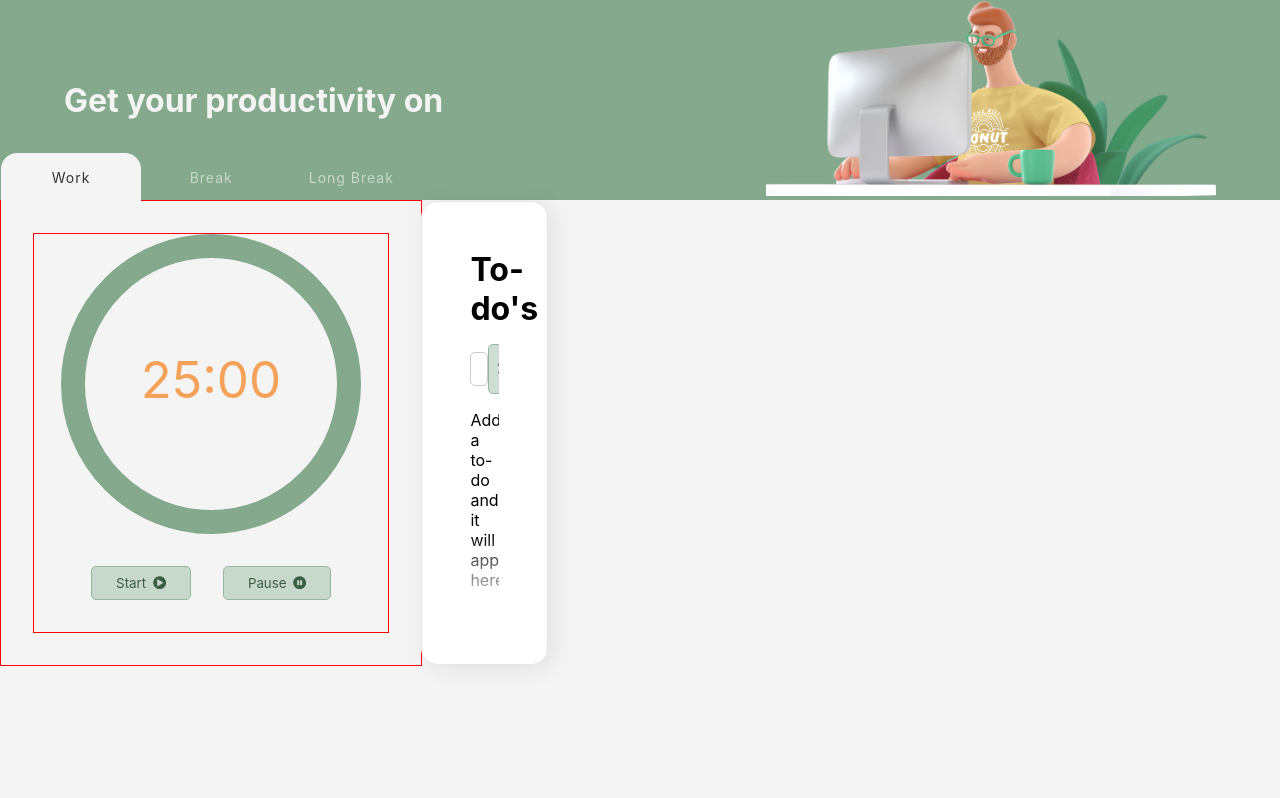
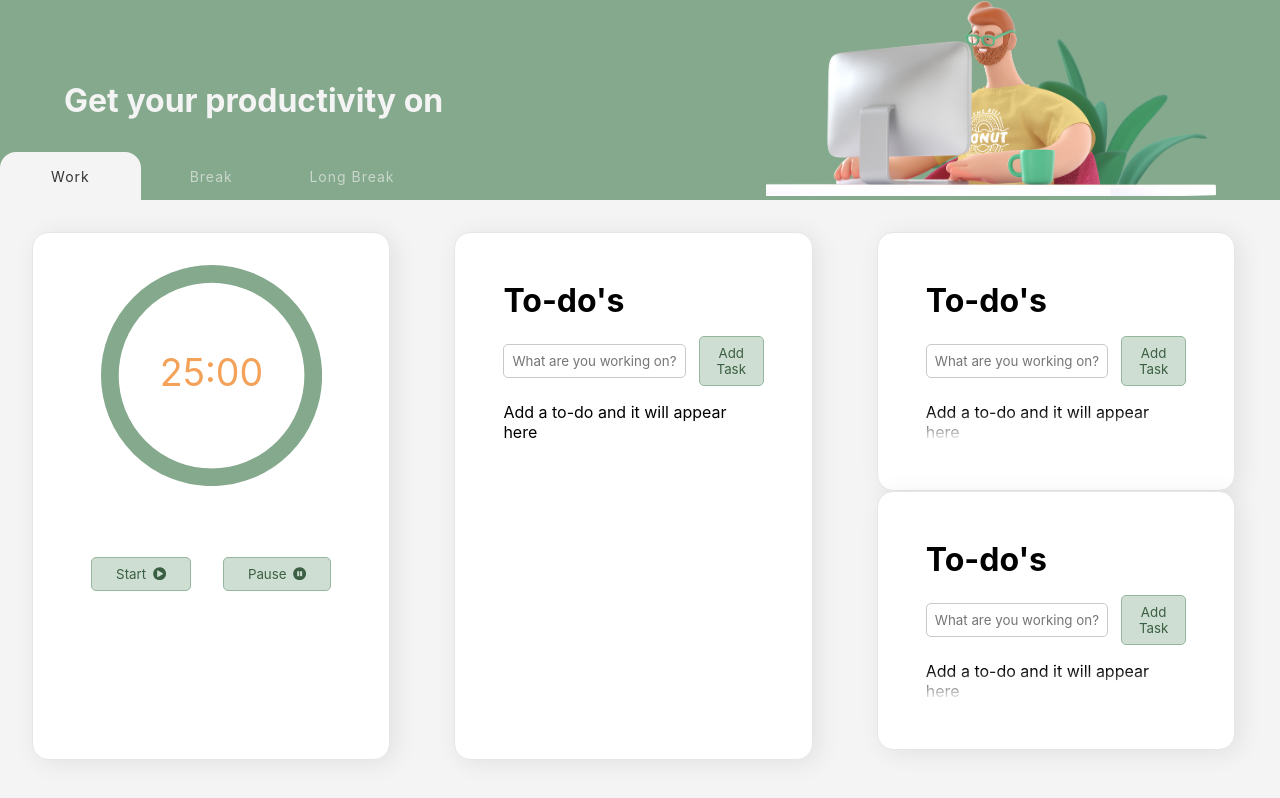
Before and after one commit to dardan8/pomodoro, a Next.js app: page / in a window 1280 px wide. Built offline with nearby package versions, Linux system fonts and the light colour scheme.

Commit message:
Main page rework

```diff
--- a/app/components/Countdown/Countdown.jsx
+++ b/app/components/Countdown/Countdown.jsx
@@ -50,7 +50,7 @@ const Countdown = ({ workingtime, key }) => {
   return (
     // <div className={styles.container}>
     <div className={styles.timer_container} key={key}>
-      <div>
+      <div className={styles.clockarea}>
         <CircularProgressbar
           value={percentage}
           text={minutes + ":" + secondsLeft}
--- a/app/components/Countdown/countdown.module.scss
+++ b/app/components/Countdown/countdown.module.scss
@@ -1,31 +1,23 @@
-// .container {
-//   width: 100%;
-//   height: 70vh;
-//   padding: 5rem 4rem;
-
-//   display: flex;
-//   align-items: stretch;
-//   justify-content: flex-start;
-
-//   gap: 4rem;
-//   background-color: transparent;
-// }
-
 .timer_container {
   width: 100%;
+  height: 100%;
 
   display: flex;
   flex-direction: column;
   align-items: center;
-  gap: 2rem;
+  gap: 2.4rem;
   border: 1px solid red;
-  // background-color: #fff;
-  // padding: 4rem;
-  // border-radius: 1rem;
-  // border: 1px solid #e6e6e6;
-  // -webkit-box-shadow: 5px 3px 25px 0px rgba(0, 0, 0, 0.13);
-  // -moz-box-shadow: 5px 3px 25px 0px rgba(0, 0, 0, 0.13);
-  // box-shadow: 5px 3px 25px 0px rgba(0, 0, 0, 0.08);
+  background-color: #fff;
+  border-radius: 1rem;
+  border: 1px solid #e6e6e6;
+  -webkit-box-shadow: 5px 3px 25px 0px rgba(0, 0, 0, 0.13);
+  -moz-box-shadow: 5px 3px 25px 0px rgba(0, 0, 0, 0.13);
+  box-shadow: 5px 3px 25px 0px rgba(0, 0, 0, 0.08);
+}
+
+.clockarea {
+  width: 80%;
+  padding: 2rem;
 }
 
 .button_container {
--- a/app/components/Tabs.module.scss
+++ b/app/components/Tabs.module.scss
@@ -2,7 +2,7 @@
   display: flex;
   flex-direction: column;
   width: 100%;
-  padding: 0;
+  height: 100%;
   background-color: transparent;
 }
 
@@ -49,6 +49,7 @@
 .tabscontent {
   align-items: center;
   justify-content: center;
+  background-color: transparent;
   padding: 2rem;
-  background-color: transparent;
+  height: 100%;
 }
--- a/app/components/TodoList/TodoList.module.scss
+++ b/app/components/TodoList/TodoList.module.scss
@@ -14,7 +14,7 @@
   flex-direction: column;
   box-sizing: border-box;
 
-  width: 30%;
+  width: 100%;
   height: 100%;
   background-color: #fff;
 
--- a/app/page.js
+++ b/app/page.js
@@ -11,6 +11,7 @@ export default function Home() {
     <div className={styles.mainarea}>
       <Hero />
       <div className={styles.widgets}>
+        <div className={styles.pomodoro}>
           <Tabs
             tabs={[
               {
@@ -27,7 +28,18 @@ export default function Home() {
               },
             ]}
           />
+        </div>
+        <div className={styles.todoarea}>
           <TodoList />
+        </div>
+        <div className={styles.twowidgets}>
+          <div>
+            <TodoList />
+          </div>
+          <div>
+            <TodoList />
+          </div>
+        </div>
       </div>
     </div>
   );
--- a/app/page.module.css
+++ b/app/page.module.css
@@ -15,8 +15,29 @@
 }
 
 .widgets {
+  width: 100%;
+  height: 100%;
   display: flex;
+  align-items: flex-start;
+}
+
+.pomodoro {
   width: 33%;
-  padding: 0;
-  border: 1px solid red;
+  /* border: 1px solid red; */
+  height: 37rem;
 }
+
+.todoarea {
+  width: 33%;
+  height: 40rem;
+  padding: 2rem;
+  /* border: 1px solid red; */
+  height: 37rem;
+}
+
+.twowidgets {
+  width: 33%;
+  padding: 2rem;
+  /* border: 1px solid red; */
+  height: 37rem;
+}
```
Lines whose indentation alone changed are shown as unchanged.
